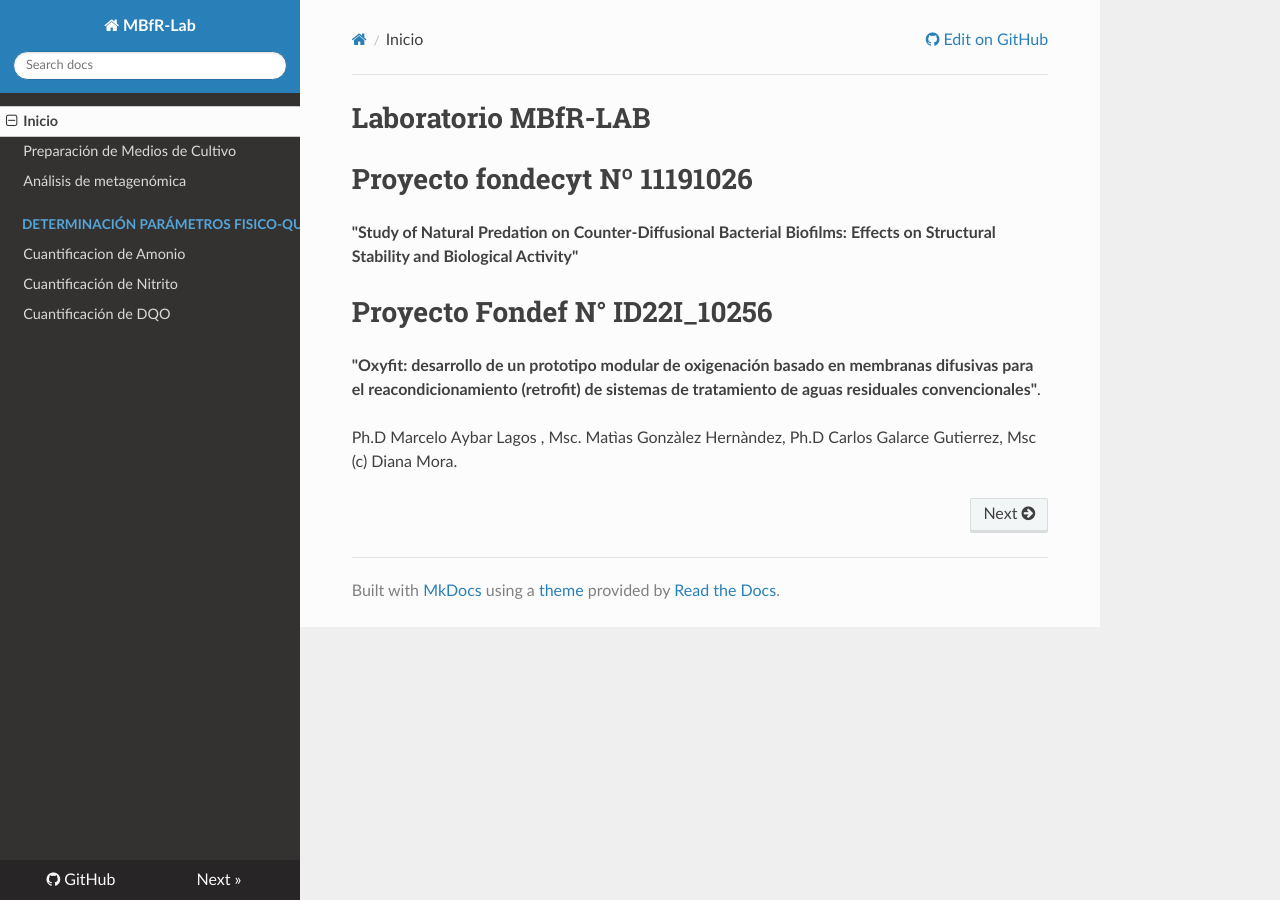
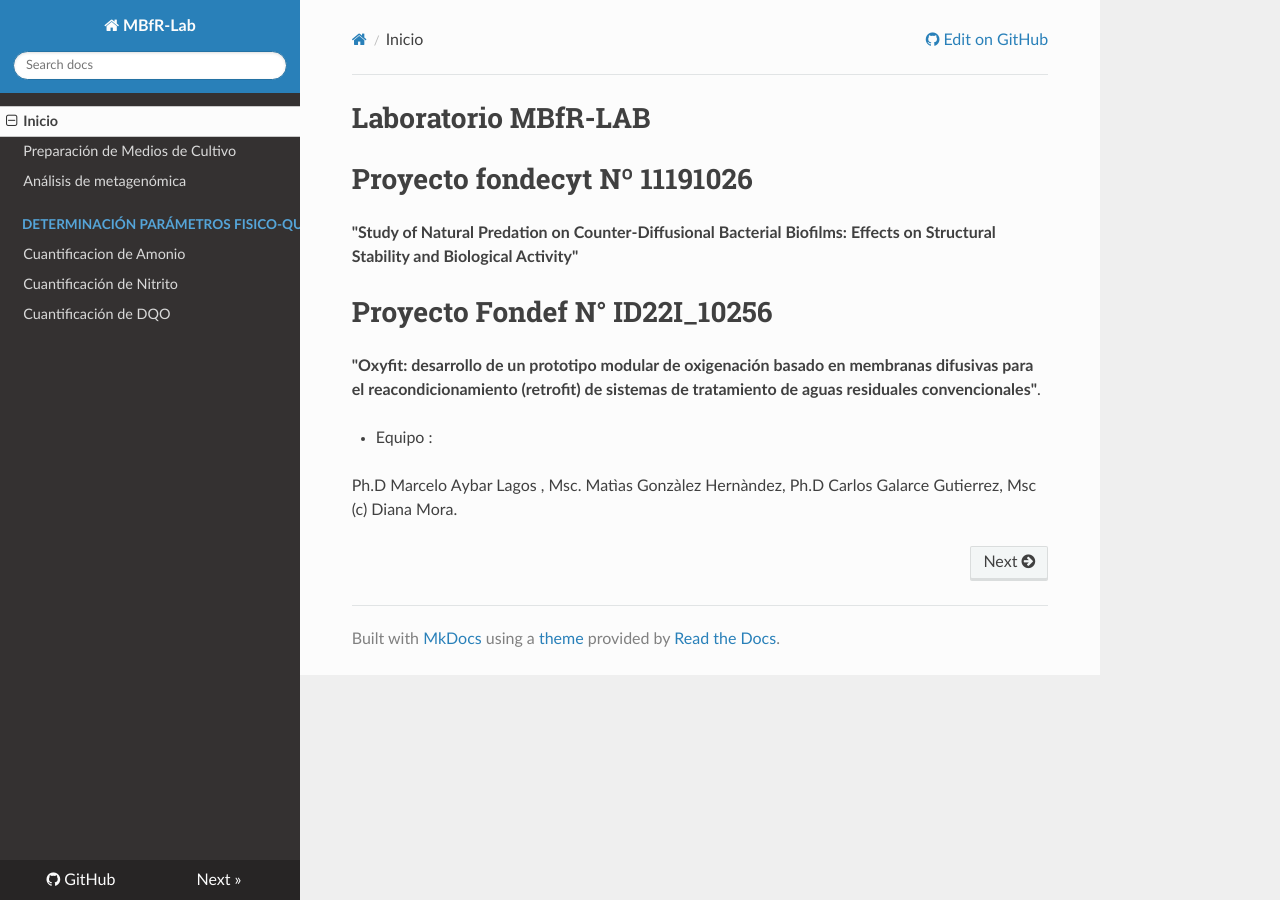
Before and after one commit to Eulogy320/MBfR-Lab, an MkDocs documentation site: the page built from docs/index.md, in a window 1280 px wide. Built offline with MkDocs 1.6.1, drawn with Linux system fonts in a browser that asks for light colours; nearby versions of some CDN libraries.

Commit message:
Update index.md

```diff
--- a/docs/index.md
+++ b/docs/index.md
@@ -12,5 +12,6 @@ Stability and Biological Activity"**
 
 **"Oxyfit: desarrollo de un prototipo modular de oxigenación basado en membranas difusivas para el reacondicionamiento (retrofit) de sistemas de tratamiento de aguas residuales convencionales"**.
 
+- Equipo :
 
 Ph.D Marcelo Aybar Lagos , Msc. Matìas Gonzàlez Hernàndez, Ph.D Carlos Galarce Gutierrez, Msc (c) Diana Mora.
```
